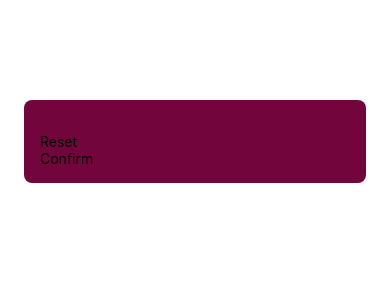
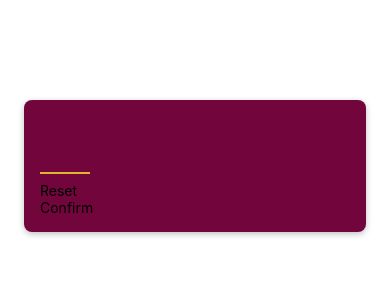
Before and after one commit to EmreOzdin/1.-GuessTheNumber, a React Native app: screen / in a window 390 px wide. Shown: the top 300 px of the page. Built offline with nearby package versions, Linux system fonts and the light colour scheme.

Commit message:
maxLength aded

```diff
--- a/screens/StartGameScreen.js
+++ b/screens/StartGameScreen.js
@@ -4,7 +4,7 @@
 function StartGameScreen() {
   return (
     <View style={styles.inputContainer}>
-      <TextInput />
+      <TextInput style={styles.numberInput} maxLength={2} />
       <PrimaryButton>Reset</PrimaryButton>
       <PrimaryButton>Confirm</PrimaryButton>
     </View>
@@ -21,5 +21,20 @@
     backgroundColor: "#72063c",
     borderRadius: 8,
     elevation: 4,
+    shadowColor: "#000", //ios
+    shadowOffset: { width: 0, height: 2 }, //ios
+    shadowRadius: 6, //ios
+    shadowOpacity: 0.25, //ios
+  },
+  numberInput: {
+    height: 50,
+    width: 50,
+    fontSize: 32,
+    borderBottomColor: "#ddb52f",
+    borderBottomWidth: 2,
+    color: "#ddb52f",
+    marginVertical: 8,
+    fontWeight: "bold",
+    textAlign: "center",
   },
 });
```
